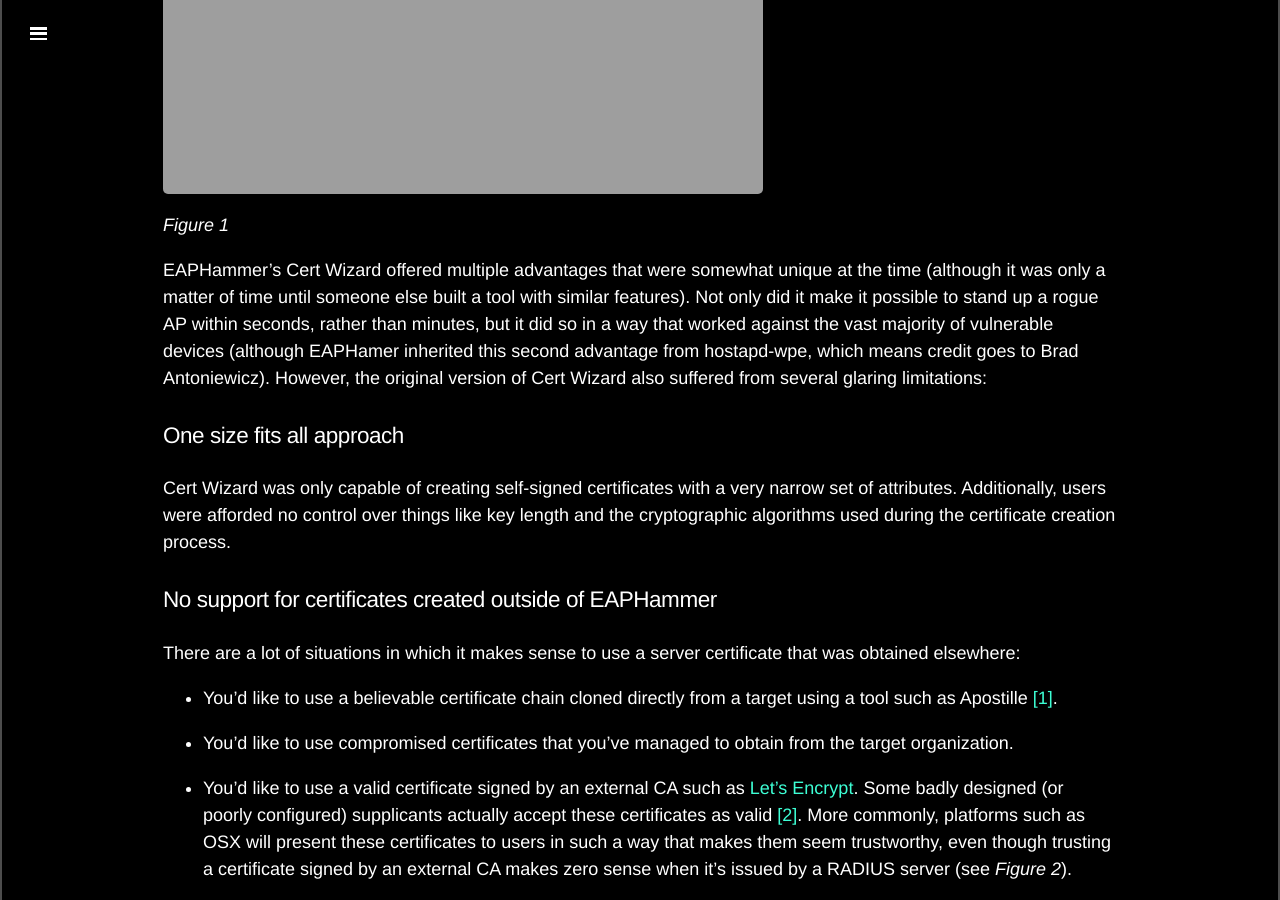
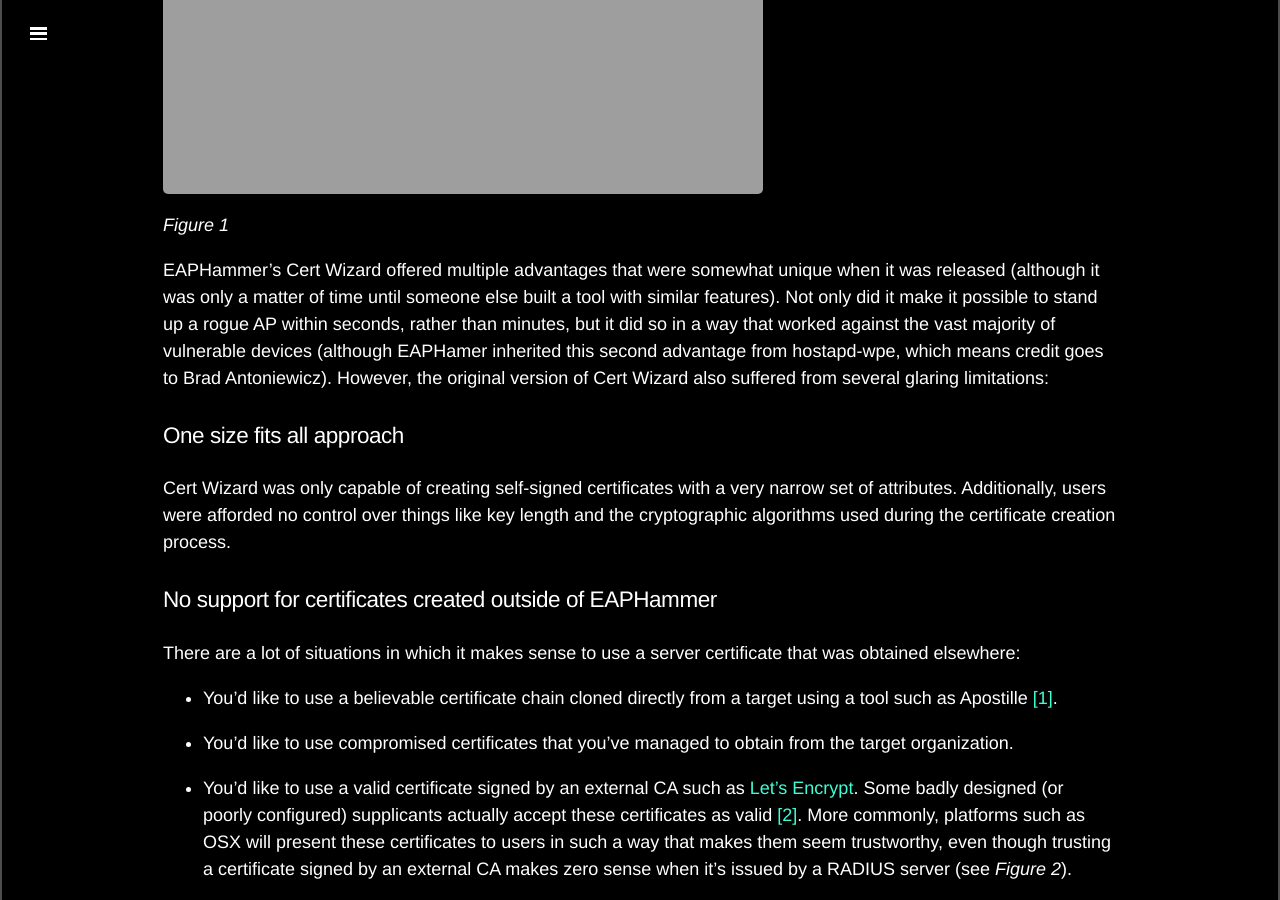
Before and after one commit to s0lst1c3/s0lst1c3.github.io, a Jekyll site: the page built from _posts/2019-04-18-eaphammer-v0-7-0-certificate-handling.md, in a window 1280 px wide and 900 px high, scrolled down 986 px. Built offline with Jekyll 4.4.1, drawn with Linux system fonts in a browser that asks for light colours; Markdown is read by kramdown in place of the engine named in the settings; comment, search, counter and statistics services are not loaded.

Commit message:
Update 2019-04-18-eaphammer-v0-7-0-certificate-handling.md

```diff
--- a/_posts/2019-04-18-eaphammer-v0-7-0-certificate-handling.md
+++ b/_posts/2019-04-18-eaphammer-v0-7-0-certificate-handling.md
@@ -20,7 +20,7 @@
 
 *Figure 1*
 
-EAPHammer's Cert Wizard offered multiple advantages that were somewhat unique at the time (although it was only a matter of time until someone else built a tool with similar features). Not only did it make it possible to stand up a rogue AP within seconds, rather than minutes, but it did so in a way that worked against the vast majority of vulnerable devices (although EAPHamer inherited this second advantage from hostapd-wpe, which means credit goes to Brad Antoniewicz). However, the original version of Cert Wizard also suffered from several glaring limitations:
+EAPHammer's Cert Wizard offered multiple advantages that were somewhat unique when it was released (although it was only a matter of time until someone else built a tool with similar features). Not only did it make it possible to stand up a rogue AP within seconds, rather than minutes, but it did so in a way that worked against the vast majority of vulnerable devices (although EAPHamer inherited this second advantage from hostapd-wpe, which means credit goes to Brad Antoniewicz). However, the original version of Cert Wizard also suffered from several glaring limitations:
 
 ### One size fits all approach
 
```
